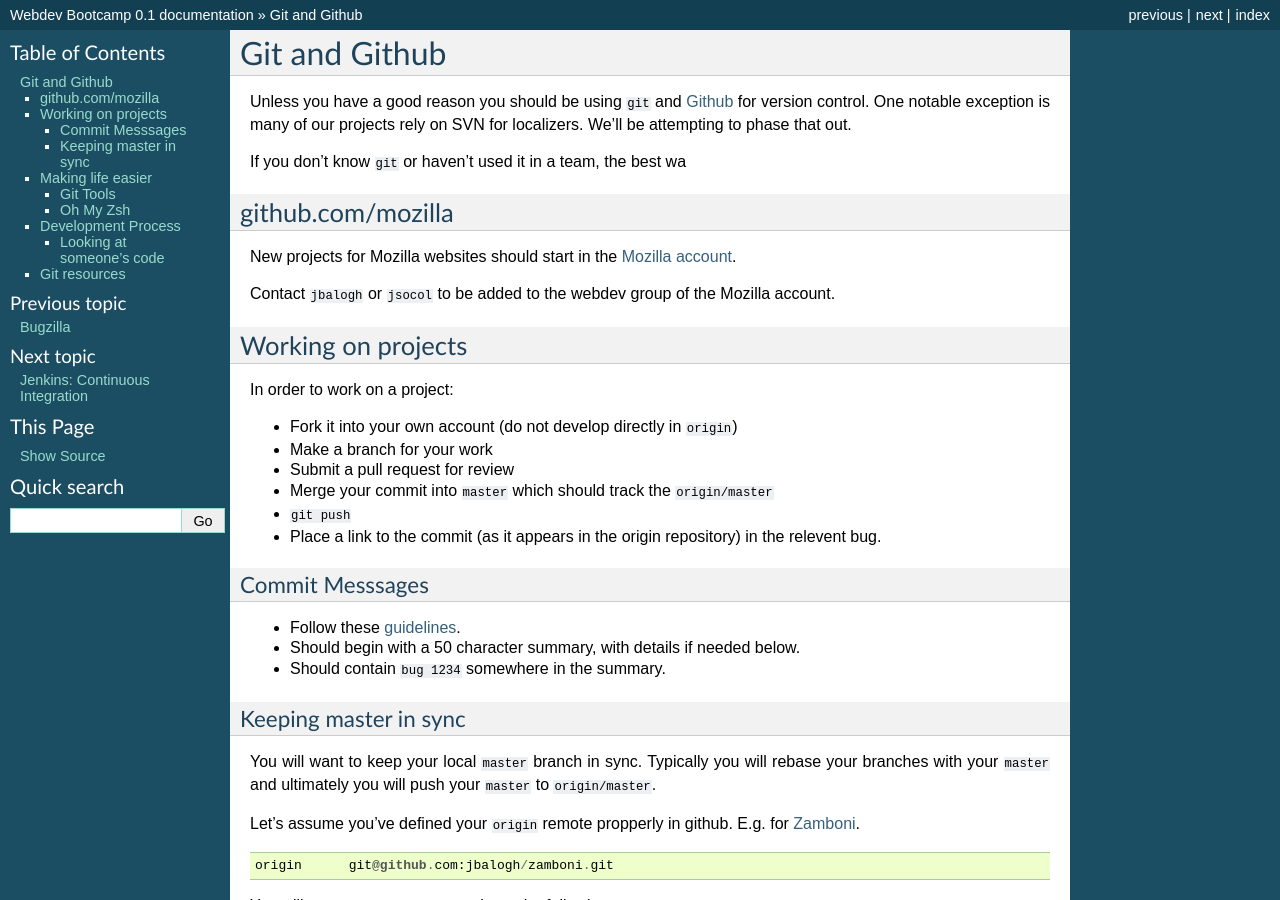
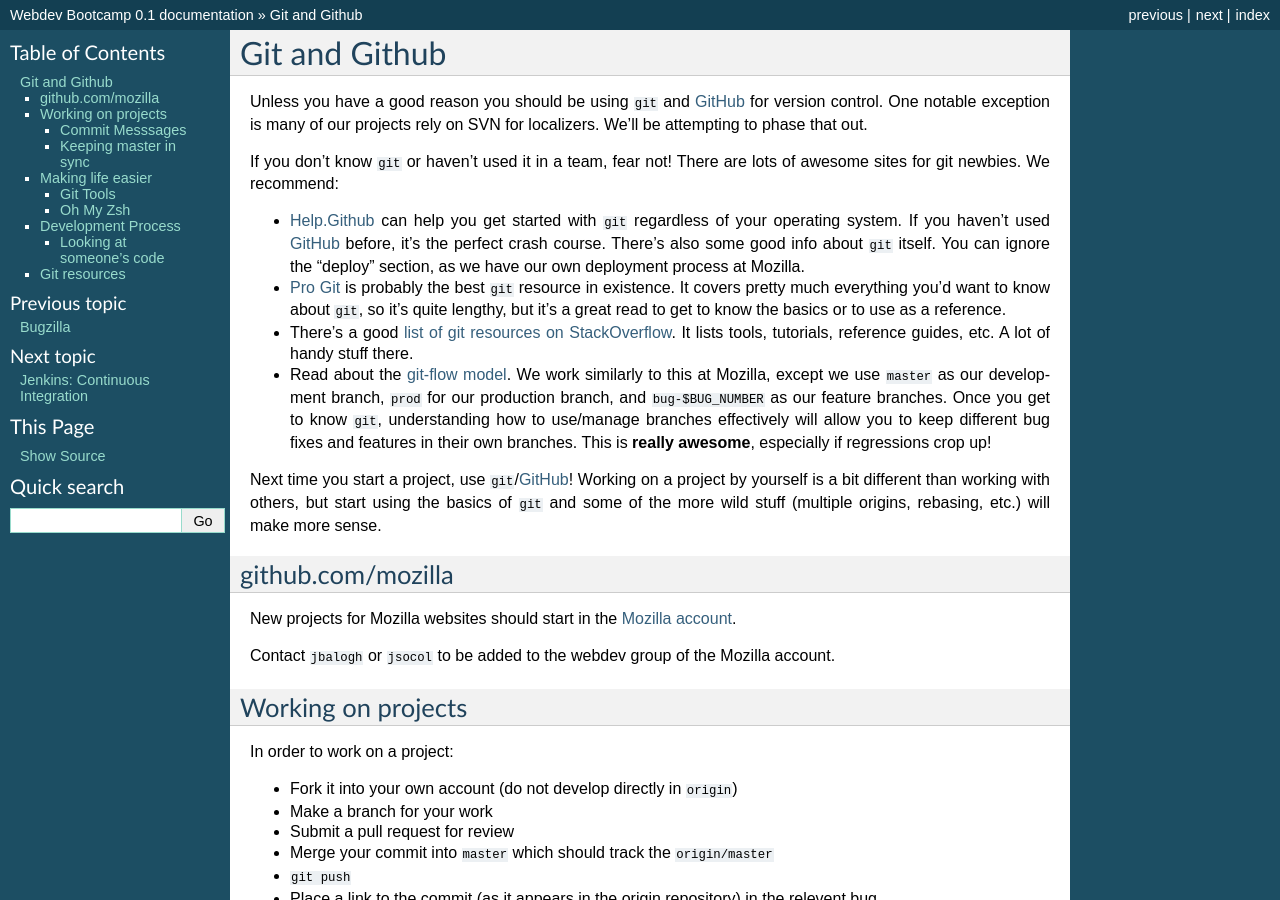
Before and after one commit to mozilla/webdev-bootcamp, a Sphinx documentation site: the page built from docs/git.rst, in a window 1280 px wide and 900 px high. Built offline with Sphinx 7.4.7, drawn with Linux system fonts in a browser that asks for light colours; pages that are not in the unit, such as notebooks, are missing from menus.

Commit message:
Add a few git resources and explain what they're for
I <3 git.

```diff
--- a/docs/git.rst
+++ b/docs/git.rst
@@ -2,7 +2,7 @@
 ==============
 
 Unless you have a good reason
-you should be using ``git`` and Github_
+you should be using ``git`` and GitHub_
 for version control.
 One notable exception is
 many of our projects
@@ -11,7 +11,36 @@
 We'll be attempting to
 phase that out.
 
-If you don't know ``git`` or haven't used it in a team, the best wa
+If you don't know ``git`` or haven't used it in a team, fear not! There are
+lots of awesome sites for git newbies. We recommend:
+
+* Help.Github_ can help you get started with ``git`` regardless of your
+  operating system. If you haven't used GitHub_ before, it's the perfect
+  crash course. There's also some good info about ``git`` itself. You can
+  ignore the "deploy" section, as we have our own deployment process at
+  Mozilla.
+* `Pro Git`_ is probably the best ``git`` resource in existence. It covers
+  pretty much everything you'd want to know about ``git``, so it's quite
+  lengthy, but it's a great read to get to know the basics or to use as a
+  reference.
+* There's a good `list of git resources on StackOverflow`_. It lists tools,
+  tutorials, reference guides, etc. A lot of handy stuff there.
+* Read about the `git-flow model`_. We work similarly to this at Mozilla,
+  except we use ``master`` as our development branch, ``prod`` for our
+  production branch, and ``bug-$BUG_NUMBER`` as our feature branches. Once
+  you get to know ``git``, understanding how to use/manage branches
+  effectively will allow you to keep different bug fixes and features in their
+  own branches. This is **really awesome**, especially if regressions crop up!
+
+Next time you start a project, use ``git``/GitHub_!
+Working on a project by yourself is a bit different than working with others,
+but start using the basics of ``git`` and some of the more wild stuff
+(multiple origins, rebasing, etc.) will make more sense.
+
+.. _Help.Github: http://help.github.com/
+.. _`Pro Git`: http://progit.org/book/
+.. _`list of git resources on StackOverflow`: http://stackoverflow.com/questions/315911/git-for-beginners-the-definitive-practical-guide
+.. _`git-flow model`: http://jeffkreeftmeijer.com/2010/why-arent-you-using-git-flow/
 
 github.com/mozilla
 ------------------
@@ -23,7 +52,7 @@
 Mozilla account.
 
 .. _`Mozilla account`: https://github.com/mozilla
-.. _Github: https://github.com/
+.. _GitHub: https://github.com/
 
 Working on projects
 -------------------
```
